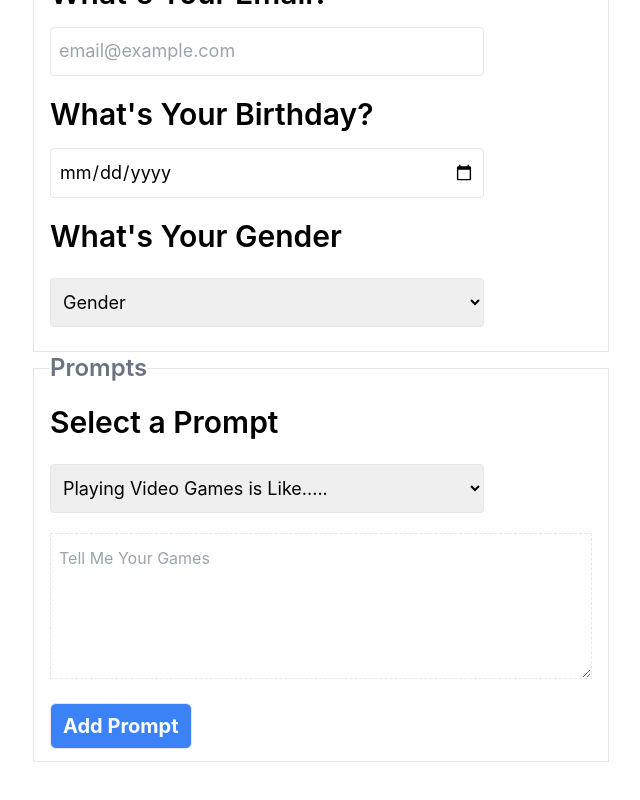
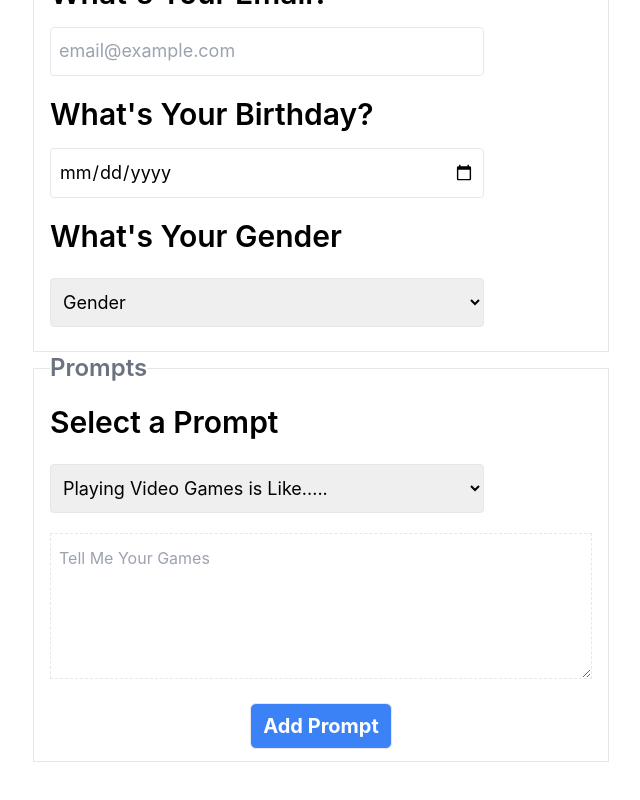
Before and after one commit to G3RGES/dynamic-form, a React (Create React App) app: page / in a window 1280 px wide. Shown: the part 362-1162 px from the top of the page, without its empty margins (319-959 px from the left). Built offline with nearby package versions, Linux system fonts and the light colour scheme.

Commit message:
Update App.js

```diff
--- a/src/App.js
+++ b/src/App.js
@@ -131,7 +131,7 @@ function App() {
               onChange={handleInput}
             />
           </div>
-          <div className="">
+          <div className="w-full flex justify-center">
             <button
               className="border rounded-md bg-blue-500 py-2 px-3
              text-white font-bold text-xl"
```
